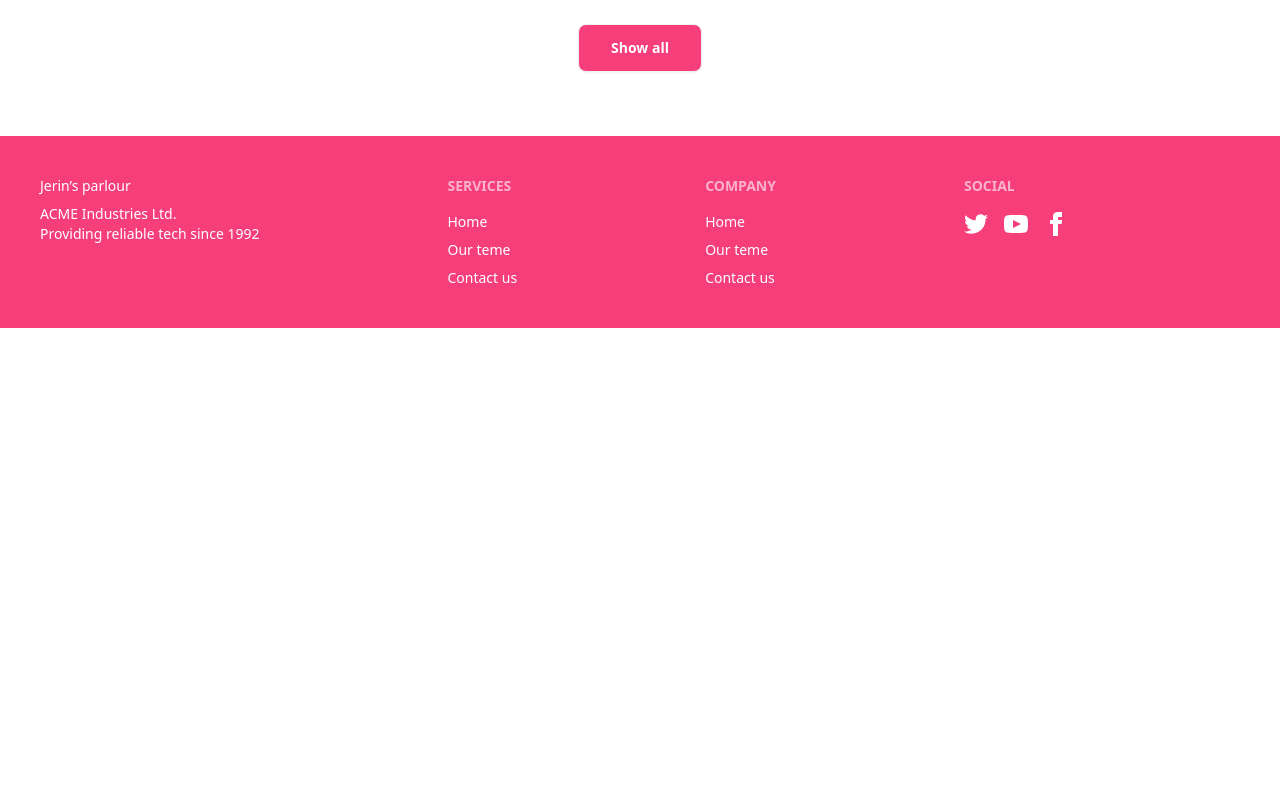
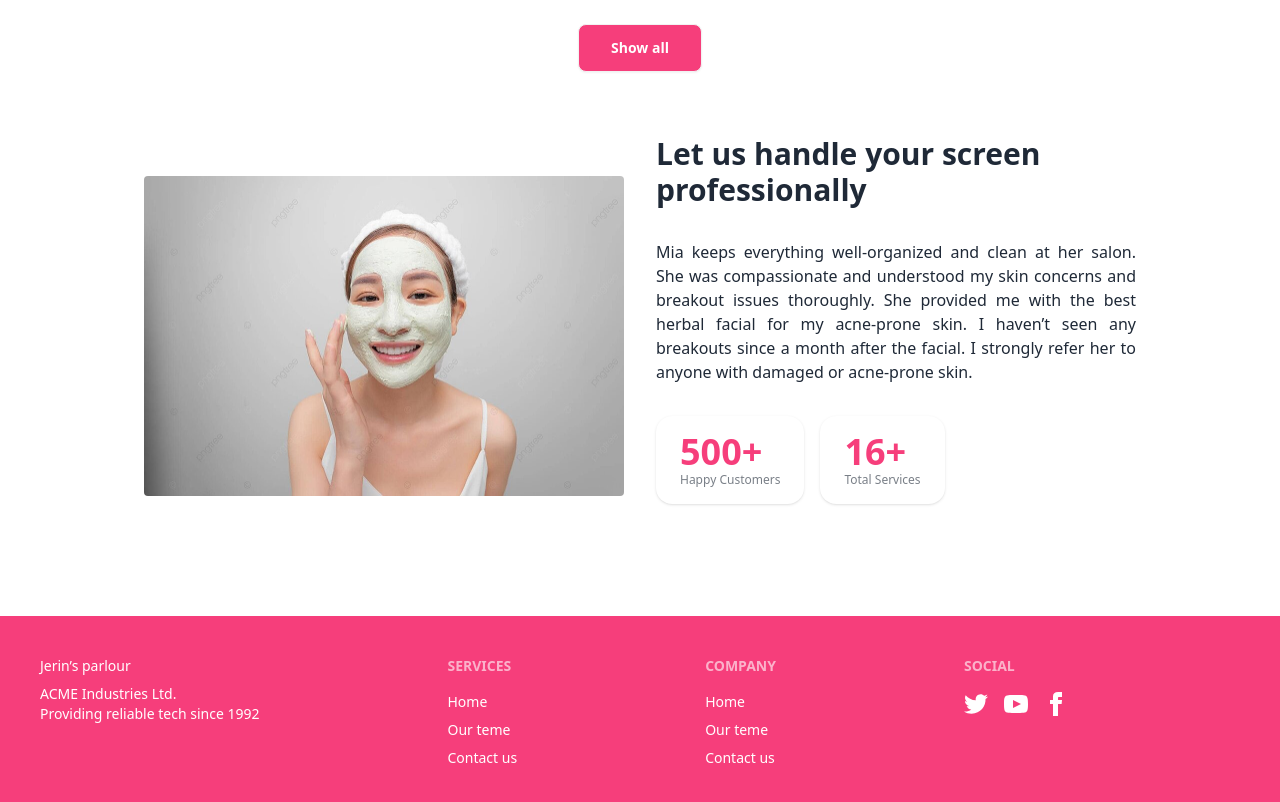
Before and after one commit to mdhasankha-1023/jerin-s-parlour_client_side, a React (Vite) app: page / in a window 1280 px wide. Shown: the part 1660-2462 px from the top of the page. Before the commit the page ends 1988 px from the top, so only its background shows below. Built offline with nearby package versions, Linux system fonts and the light colour scheme; no server answers; data requests are answered from the project's data file.

Commit message:
ADD: State component added

```diff
--- a/src/Components/Banner/Banner.jsx
+++ b/src/Components/Banner/Banner.jsx
@@ -3,14 +3,14 @@
 
 export default function Banner() {
     return (
-        <div className="flex w-full xl:w-4/5 mx-auto mb-20 mt-8">
+        <div className="flex w-full xl:w-4/5 mx-auto mb-20 mt-8 items-center justify-center">
             <div className='w-1/2 px-4'>
                 <h2 className="text-start text-5xl font-bold mb-4">Beauty Salon for Every Woman</h2>
                 <p className='text-justify my-8'>Mia keeps everything well-organized and clean at her salon. She was compassionate and understood my skin concerns and breakout issues thoroughly. She provided me with the best herbal facial for my acne-prone skin. I haven’t seen any breakouts since a month after the facial. I strongly refer her to anyone with damaged or acne-prone skin.</p>
                 <Buttons value={'Get an Appointment'} />
             </div>
             <div className='w-1/2 px-4'>
-                <img src={bannerPic} alt="model" />
+                <img className="rounded" src={bannerPic} alt="model" />
             </div>
         </div>
     )
--- /dev/null
+++ b/src/Components/Status/Status.jsx
@@ -0,0 +1,36 @@
+import girl from "../../assets/banner_pic/girl_2.jpg"
+export default function Status() {
+    return (
+        <div className="flex items-center justify-center flex-row-reverse w-full xl:w-4/5 mx-auto mb-20 mt-8">
+            <div className='w-1/2 px-4'>
+                <h2 className="text-start text-3xl font-bold mb-4">Let us handle your screen professionally</h2>
+                <p className='text-justify my-8'>Mia keeps everything well-organized and clean at her salon. She was compassionate and understood my skin concerns and breakout issues thoroughly. She provided me with the best herbal facial for my acne-prone skin. I haven’t seen any breakouts since a month after the facial. I strongly refer her to anyone with damaged or acne-prone skin.</p>
+
+                <div className="flex gap-4 my-8">
+                    {/* state one */}
+                    <div className="stats shadow">
+
+                        <div className="stat">
+                            <div className="stat-value text-primaryBg">500+</div>
+                            <div className="stat-desc">Happy Customers</div>
+                        </div>
+
+                    </div>
+
+                    {/* state two */}
+                    <div className="stats shadow">
+
+                        <div className="stat">
+                            <div className="stat-value text-primaryBg">16+</div>
+                            <div className="stat-desc">Total Services</div>
+                        </div>
+
+                    </div>
+                </div>
+            </div>
+            <div className='w-1/2 px-4'>
+                <img className="rounded" src={girl} alt="model" />
+            </div>
+        </div>
+    )
+}
--- a/src/Pages/Main/Main.jsx
+++ b/src/Pages/Main/Main.jsx
@@ -1,5 +1,6 @@
 import Banner from "../../Components/Banner/Banner";
 import NewProducts from "../../Components/NewProducts/NewProducts";
+import Status from "../../Components/Status/Status";
 
 
 export default function Main() {
@@ -7,6 +8,7 @@
     <div>
       <Banner></Banner>
       <NewProducts></NewProducts>
+      <Status/>
     </div>
   )
 }
```
Also changed, not shown: src/assets/banner_pic/girl_2.jpg (added).
